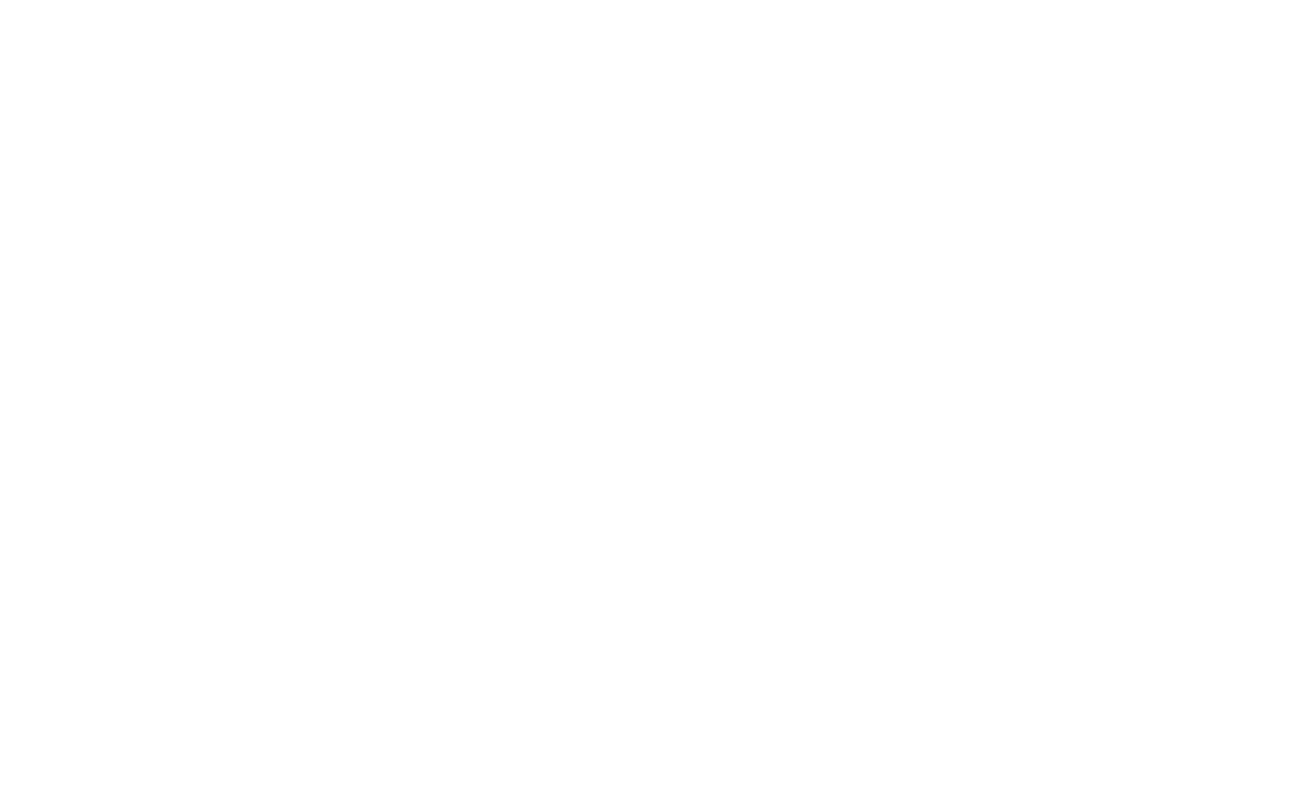
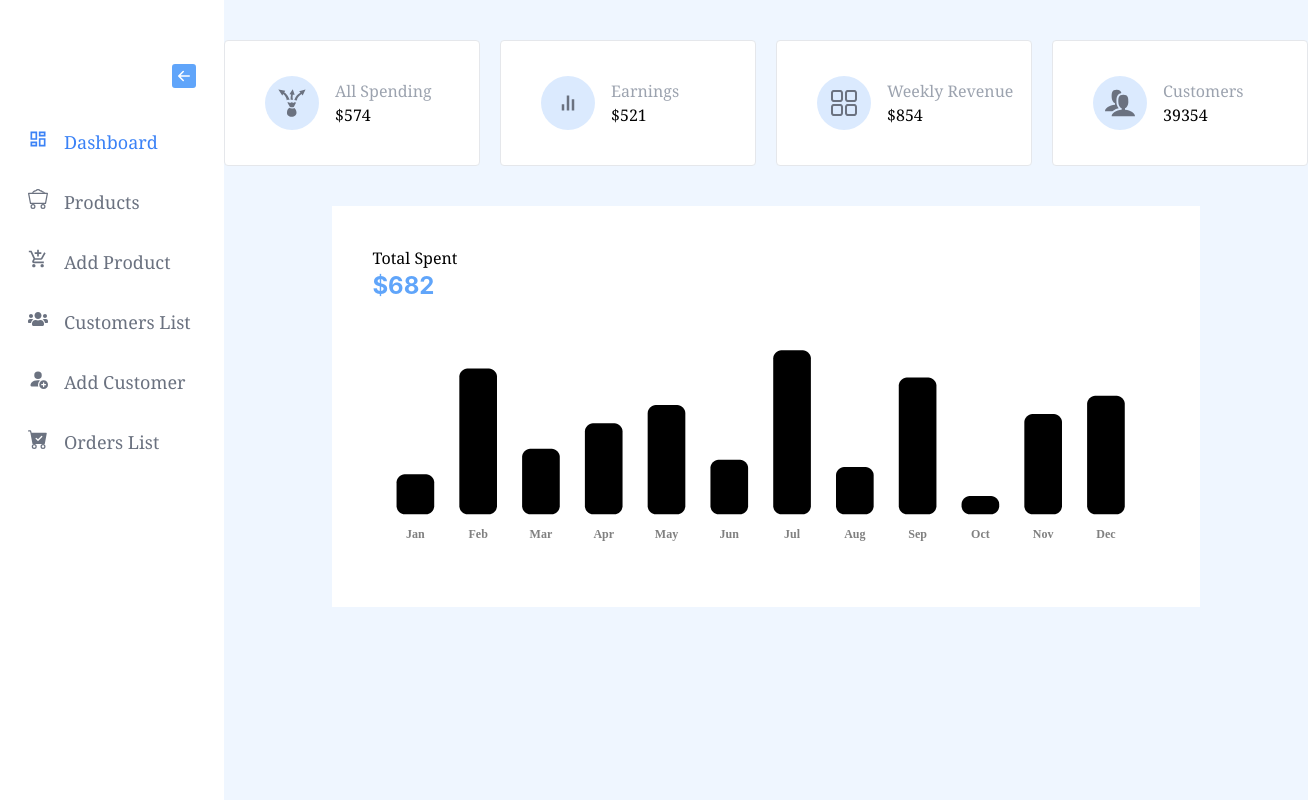
Before and after one commit to loknathsd/ecommerce-admin, a React (Create React App) app: page /dashboard in a window 1280 px wide. Before the commit this address had no page. Shown: the whole page, 1308 px wide, since content can reach past the window. Built offline with nearby package versions, Linux system fonts and the light colour scheme.

Commit message:
dashboard header and total spents component done

```diff
--- a/package.json
+++ b/package.json
@@ -3,10 +3,12 @@
   "version": "0.1.0",
   "private": true,
   "dependencies": {
+    "@syncfusion/ej2-react-charts": "^21.2.5",
     "@testing-library/jest-dom": "^5.16.5",
     "@testing-library/react": "^13.4.0",
     "@testing-library/user-event": "^13.5.0",
     "react": "^18.2.0",
+    "react-apexcharts": "^1.4.0",
     "react-dom": "^18.2.0",
     "react-hook-form": "^7.43.9",
     "react-icons": "^4.8.0",
--- /dev/null
+++ b/src/Layout/DashboardLayout.jsx
@@ -0,0 +1,16 @@
+import React from 'react';
+import { Outlet } from 'react-router-dom';
+import Sidebar from '../components/Sidebar/Sidebar';
+
+const DashboardLayout = () => {
+    return (
+        <div className='flex'>
+            <Sidebar />
+            <div className='bg-blue-50 w-full'>
+                <Outlet />
+            </div>
+        </div>
+    );
+};
+
+export default DashboardLayout;
--- /dev/null
+++ b/src/components/Card/Card.jsx
@@ -0,0 +1,16 @@
+import React from 'react';
+
+const Card = ({dt}) => {
+    return (
+        <div className='bg-white w-[256px] h-[126px] font-serif border border-gray-200 rounded flex gap-4 align-middle items-center'>
+            <p className='text-3xl text-gray-500 ml-10 p-3 rounded-full  bg-blue-100 '>{dt.icon}</p>
+            <div>
+                <p className='text-gray-400 text-md '>{dt.title}</p>
+                <p>{dt.price}</p>
+            </div>
+
+        </div>
+    );
+};
+
+export default Card;
--- /dev/null
+++ b/src/components/TotalSpent/TotalSpent.jsx
@@ -0,0 +1,124 @@
+import React from 'react';
+import Chart from "react-apexcharts";
+import { ApexOptions } from "apexcharts";
+
+const data = {
+    series: [
+        {
+            name: "Spent",
+            data: [22, 80, 36, 50, 60, 30, 90, 26, 75, 10, 55, 65],
+        },
+    ],
+    categories: [
+        "Jan",
+        "Feb",
+        "Mar",
+        "Apr",
+        "May",
+        "Jun",
+        "Jul",
+        "Aug",
+        "Sep",
+        "Oct",
+        "Nov",
+        "Dec",
+    ],
+};
+
+const TotalSpent = () => {
+    const chartOptions = {
+        chart: {
+            background: "transparent",
+            toolbar: { show: false },
+        },
+        colors: "#2499EF",
+        dataLabels: { enabled: false },
+        // fill: { opacity: 1 },
+        grid: {
+            show: false,
+        },
+        states: {
+            active: {
+                filter: { type: "none" },
+            },
+            hover: {
+                filter: { type: "none" },
+            },
+        },
+
+        xaxis: {
+            axisBorder: { show: false },
+            axisTicks: { show: false },
+            categories: data.categories,
+            labels: {
+                style: {
+                    colors: 'gray',
+                    fontFamily: 'serif',
+                    fontWeight: 700,
+                },
+            },
+        },
+        yaxis: { show: false },
+
+        plotOptions: {
+            bar: {
+                borderRadius: 8,
+                columnWidth: "60%",
+                rangeBarOverlap: false,
+            },
+        },
+        tooltip: {
+            x: { show: false },
+            y: {
+                formatter: (val) => `$${val}`,
+            },
+        },
+
+        responsive: [
+            {
+                breakpoint: 550,
+                options: {
+                    chart: {
+                        height: 350,
+                    },
+                    plotOptions: {
+                        bar: {
+                            horizontal: true,
+                        },
+                    },
+                    xaxis: {
+                        labels: { show: false },
+                    },
+                    yaxis: {
+                        show: true,
+                        labels: {
+                            style: {
+                                colors: 'red',
+                                fontFamily: '',
+                                fontWeight: 500,
+                            },
+                        },
+                    },
+                },
+            },
+        ],
+    };
+    const chartSeries = data.series;
+    return (
+        <div className='bg-white w-[80%] mt-10 p-10 mx-auto'>
+            <h4 className='font-serif'>Total Spent</h4>
+            <h1 className='text-2xl text-blue-400 font-bold' >$682</h1>
+            <div >
+                <Chart
+                    height={250}
+                    options={chartOptions}
+                    series={chartSeries}
+                    type="bar"
+                />
+            </div>
+
+        </div>
+    );
+};
+
+export default TotalSpent;
--- a/src/pages/Dashboard.jsx
+++ b/src/pages/Dashboard.jsx
@@ -1,12 +1,45 @@
 import React from 'react';
-import { Outlet } from 'react-router-dom';
-import Sidebar from '../components/Sidebar/Sidebar';
+import {GiExpense} from 'react-icons/gi'
+import {CgLoadbarSound} from 'react-icons/cg'
+import {RxDashboard} from 'react-icons/rx'
+import {ImUsers} from 'react-icons/im'
+import Card from '../components/Card/Card';
+import TotalSpent from '../components/TotalSpent/TotalSpent';
+
+
+const data = [
+    {
+        title: 'All Spending',
+        icon: <GiExpense />,
+        price: "$574"
+    },
+    {
+        title: 'Earnings',
+        icon: <CgLoadbarSound />,
+        price:'$521'
+    },
+    {
+        title: 'Weekly Revenue',
+        icon: <RxDashboard />,
+        price: "$854"
+    },
+    {
+        title: 'Customers',
+        icon: <ImUsers />,
+        price: '39354'
+    },
+
+]
 
 const Dashboard = () => {
     return (
-        <div>
-            <Sidebar />
-            <Outlet />
+        <div className=''>
+            <div className='flex justify-center gap-5 mt-10'>
+                {data.map(dt => <Card dt={dt} />)}
+            </div>
+            <div>
+                <TotalSpent />
+            </div>
         </div>
     );
 };
--- a/src/utills/Routing/Routing.jsx
+++ b/src/utills/Routing/Routing.jsx
@@ -1,5 +1,6 @@
 import React from 'react';
-import { Route, Routes } from 'react-router-dom';
+import { Route, Routes,Navigate } from 'react-router-dom';
+import DashboardLayout from '../../Layout/DashboardLayout';
 import Dashboard from '../../pages/Dashboard';
 import Login from '../../pages/Login';
 
@@ -8,7 +9,9 @@
         <Routes>
             <Route path='/login' element={<Login/> } />
             <Route path='/register' element={<Login/> } />
-            <Route path='/' element={<Dashboard/>}>
+            <Route path='/' element={<DashboardLayout />}>
+                <Route path="/" element={<Navigate replace to="dashboard" ></Navigate>} />
+                <Route path='dashboard' element={<Dashboard/>}/>
 
             </Route>
 
```
Also changed, not shown: src/data/data.js (added), 1 other file (tests, documents, lock files or other folders).
